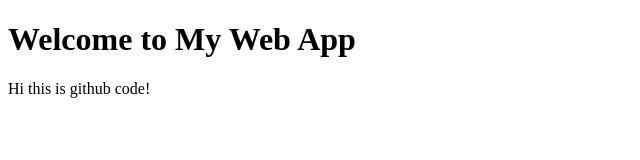
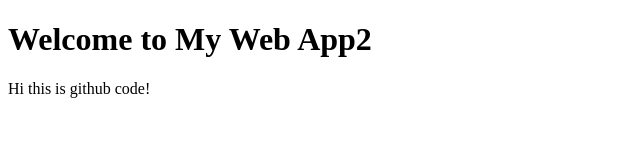
Before and after one commit to sagargajre-devops/chef-test-repo, a plain HTML site: page index.html in a window 1280 px wide. Shown: the full height of the page, 0-640 px from the left. Drawn offline with Linux system fonts and the light colour scheme.

Commit message:
Update index.html

```diff
--- a/index.html
+++ b/index.html
@@ -6,7 +6,7 @@
   <title>Welcome to chef deployed App</title>
 </head>
 <body>
-  <h1>Welcome to My Web App</h1>
+  <h1>Welcome to My Web App2</h1>
   <p>Hi this is github code!</p>
 </body>
 </html>
```
